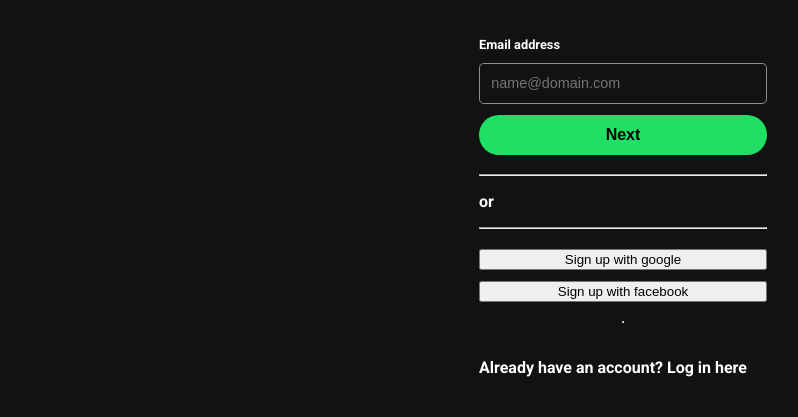
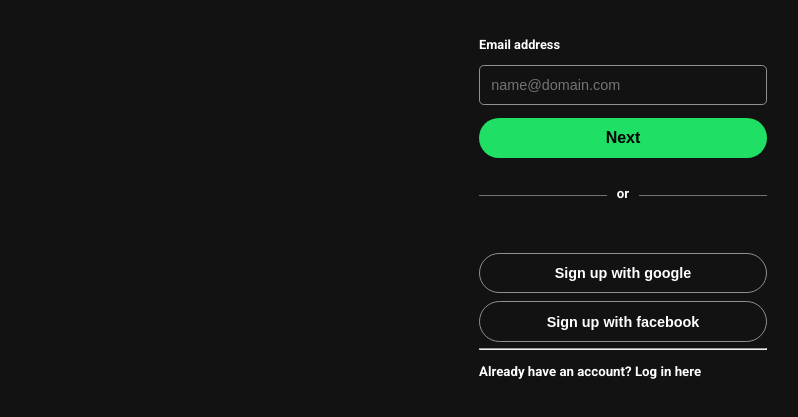
Before and after one commit to GerardoSalinas/spotifySignUp, a plain HTML site: page index.html in a window 1280 px wide. Shown: the part 241-658 px from the top of the page, without its empty margins (17-815 px from the left). Drawn offline with Linux system fonts and the light colour scheme.

Commit message:
Adds a divider

```diff
--- a/index.html
+++ b/index.html
@@ -17,11 +17,12 @@
                 <label class="email_label" for="email_address">Email address</label>
                 <input type="email" id="email_address" placeholder="name@domain.com" >
                 <button class="next" type="submit">Next</button>
-                <div class="linesOr">
-                    <hr>
+                <!-- <div class="linesOr">
+                    <hr class="horRule" >
                     <p class="orText">or</p>
-                    <hr>
-                </div>
+                    <hr class="horRule" >
+                </div> -->
+                <h5 class="dividerText" ><span class="dividerSpan" >or</span><h5/>
                 <button class="google">Sign up with google</button>
                 <button class="facebook">Sign up with facebook</button>
                 <hr>
--- a/styles.css
+++ b/styles.css
@@ -1,5 +1,6 @@
 
 @import url('https://fonts.googleapis.com/css2?family=Roboto:ital,wght@0,700;0,900;1,400&display=swap');
+
 
 :root {
     --background-color: #121212;
@@ -49,7 +50,7 @@ main {
 form {
     display: flex;
     flex-direction: column;
-    gap: 0.7rem;
+    gap: 0.8rem;
     /* justify-content: space-between; */
     /* max-width: ; */
 
@@ -76,10 +77,40 @@ form {
 
 .next {
     background-color: var(--spotify-green);
+    font-size: 1rem;
+}
+
+.next,
+.google,
+.facebook {
     border: none;
     border-radius: 5rem;
-    font-size: 1rem;
     font-weight: 800;
     padding: 0.7rem;
     cursor: pointer;
 }
+
+.google,
+.facebook {
+    width: 100%;
+    border: 1px solid #919090;
+    background-color: transparent;
+    color: #ffffff;
+    font-size: 0.9rem;
+}
+
+.google {
+    margin-bottom: 0.5rem;
+}
+
+
+.dividerText {
+    text-align: center;
+    border-bottom: 1px solid #727272;
+    line-height: 0.1rem;
+}
+
+.dividerSpan {
+    background-color: var(--background-color);
+    padding: 0px 10px;
+}
```
